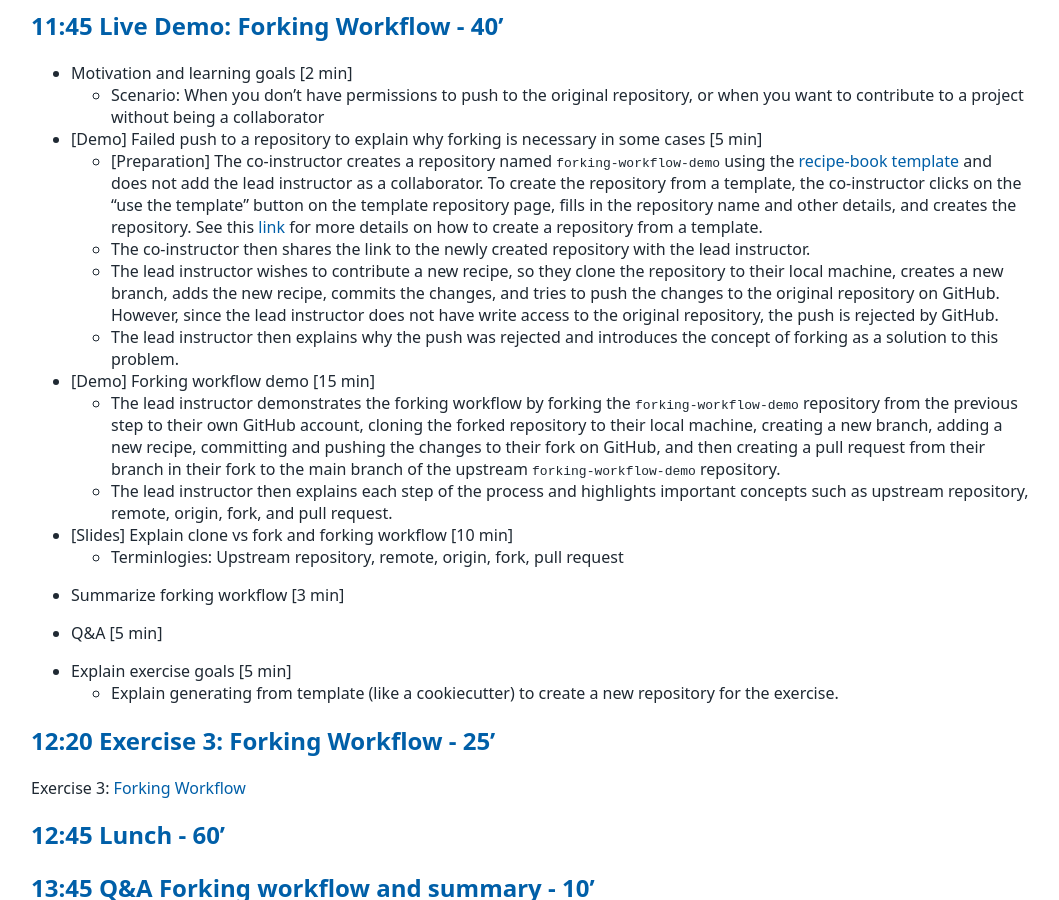
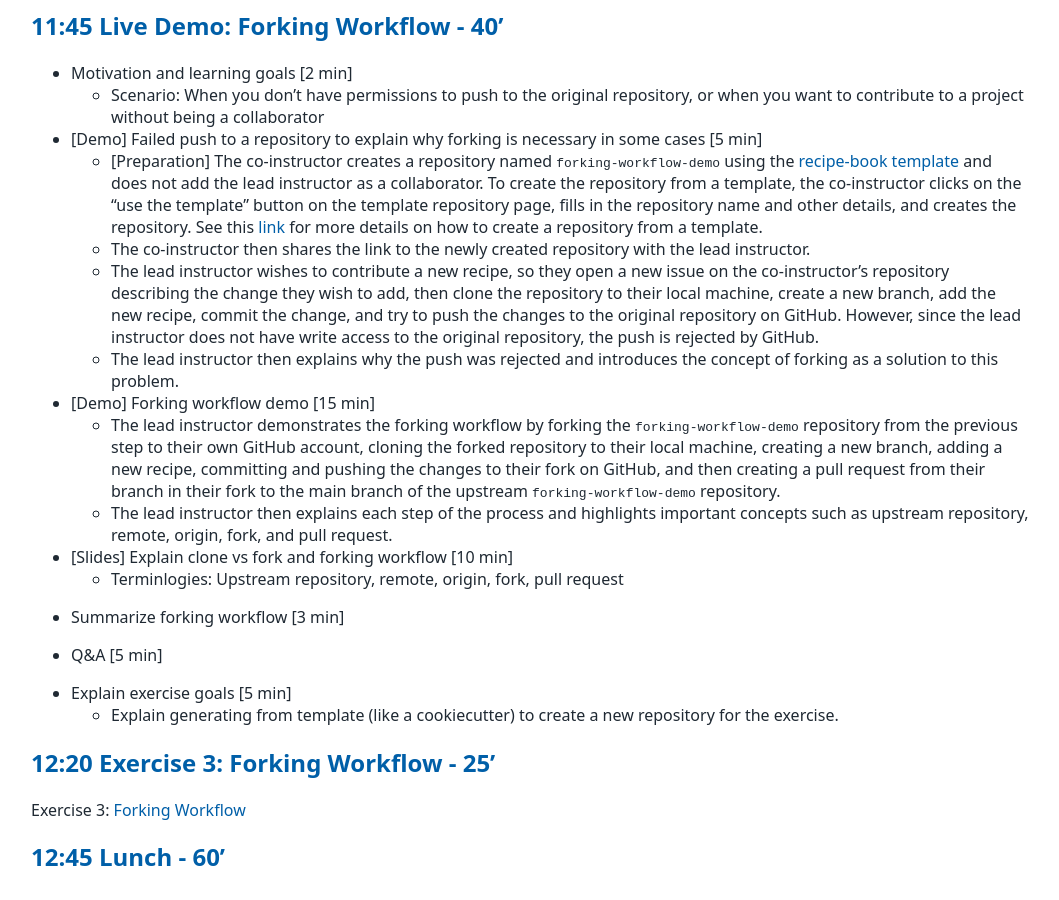
Before and after one commit to tu-delft-library/collaborative_software_development, a Jekyll site: the page built from material_for_trainers/lesson_plan.md, in a window 1280 px wide and 900 px high, scrolled down 2234 px. Shown: the whole window, without its empty margins (109-1168 px from the left). Built offline with Jekyll 4.4.1, drawn with Linux system fonts in a browser that asks for light colours; our own code applies the rules of GitHub Pages for plain Markdown files.

Commit message:
Demo forking workflow: Add missing step of opening an issue before adding changes on a branch

```diff
--- a/material_for_trainers/lesson_plan.md
+++ b/material_for_trainers/lesson_plan.md
@@ -97,7 +97,7 @@ Exercise in which participants:
 - [Demo] Failed push to a repository to explain why forking is necessary in some cases [5 min]
     - [Preparation] The co-instructor creates a repository named `forking-workflow-demo` using the [recipe-book template](https://github.com/tu-delft-library/recipe-book-template) and does not add the lead instructor as a collaborator. To create the repository from a template, the co-instructor clicks on the "use the template" button on the template repository page, fills in the repository name and other details, and creates the repository. See this [link](https://docs.github.com/en/repositories/creating-and-managing-repositories/creating-a-repository-from-a-template) for more details on how to create a repository from a template.
     - The co-instructor then shares the link to the newly created repository with the lead instructor.
-    - The lead instructor wishes to contribute a new recipe, so they clone the repository to their local machine, creates a new branch, adds the new recipe, commits the changes, and tries to push the changes to the original repository on GitHub. However, since the lead instructor does not have write access to the original repository, the push is rejected by GitHub.
+    - The lead instructor wishes to contribute a new recipe, so they open a new issue on the co-instructor's repository describing the change they wish to add, then clone the repository to their local machine, create a new branch, add the new recipe, commit the change, and try to push the changes to the original repository on GitHub. However, since the lead instructor does not have write access to the original repository, the push is rejected by GitHub.
     - The lead instructor then explains why the push was rejected and introduces the concept of forking as a solution to this problem.
 
 - [Demo] Forking workflow demo [15 min]
```
